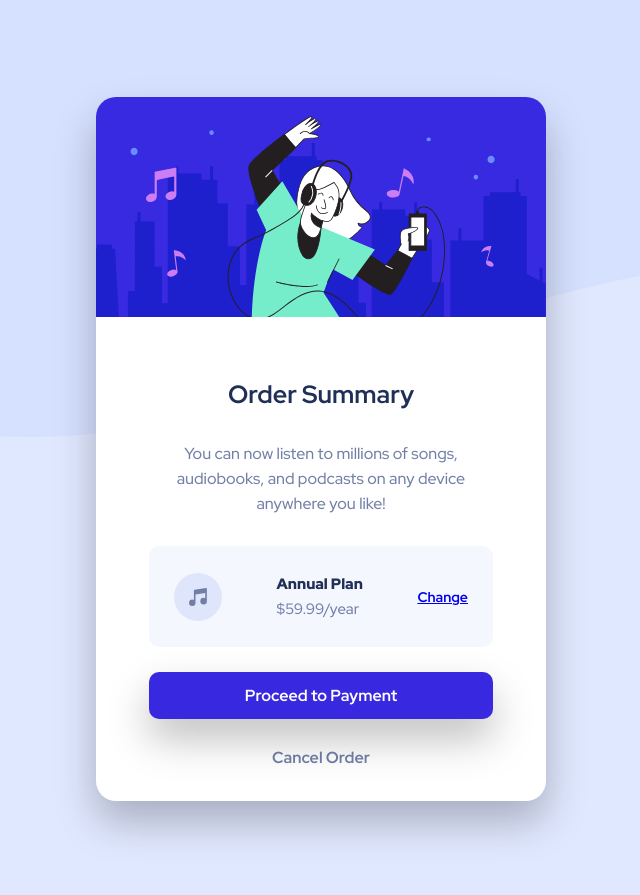
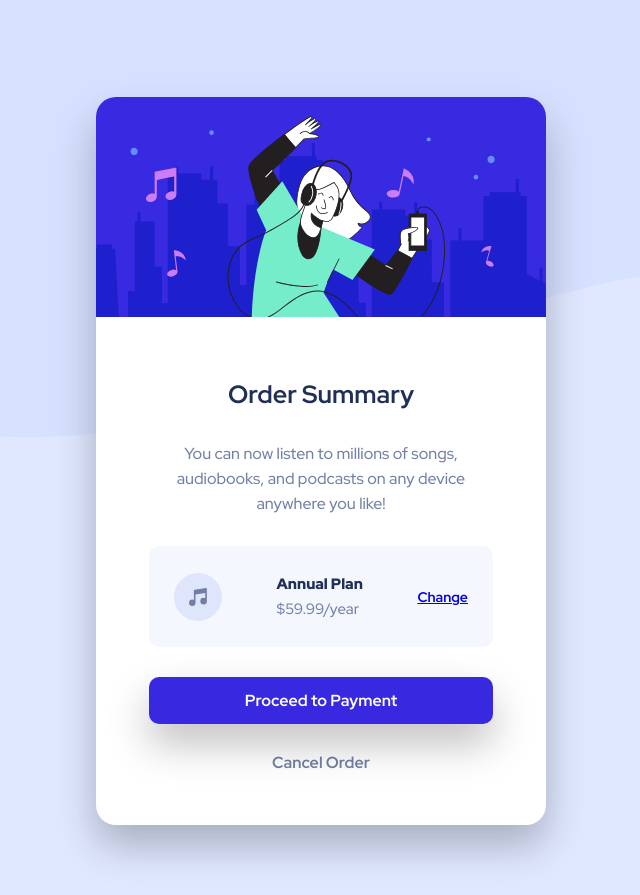
Before and after one commit to aljayy/musicsub, a React (Create React App) app: page / in a window 1280 px wide. Shown: the whole page, without its empty margins (319-959 px from the left). Before the commit the page ends 871 px from the top, so only its background shows below. Built offline with nearby package versions, Linux system fonts and the light colour scheme.

Commit message:
Adding bottom margin to Cancel btn

```diff
--- a/src/components/info-container.module.css
+++ b/src/components/info-container.module.css
@@ -127,4 +127,12 @@
   .sub-info :nth-child(3) {
     font-size: 1.4rem;
   }
+
+  .btns-container {
+    margin-top: 3rem;
+  }
+
+  .cancel-btn {
+    margin-bottom: 1.9rem;
+  }
 }
```
